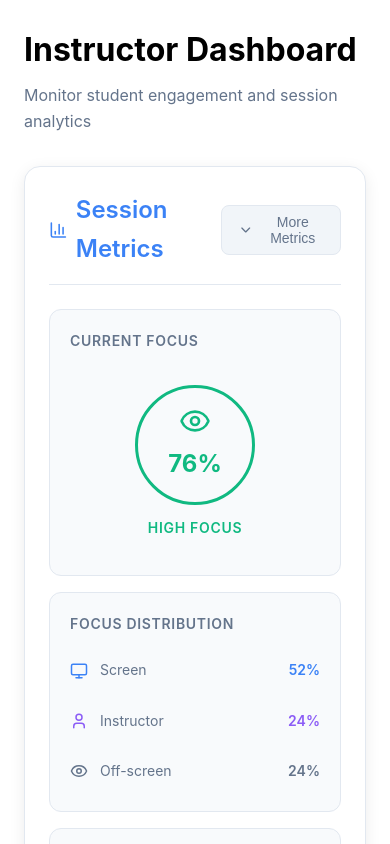
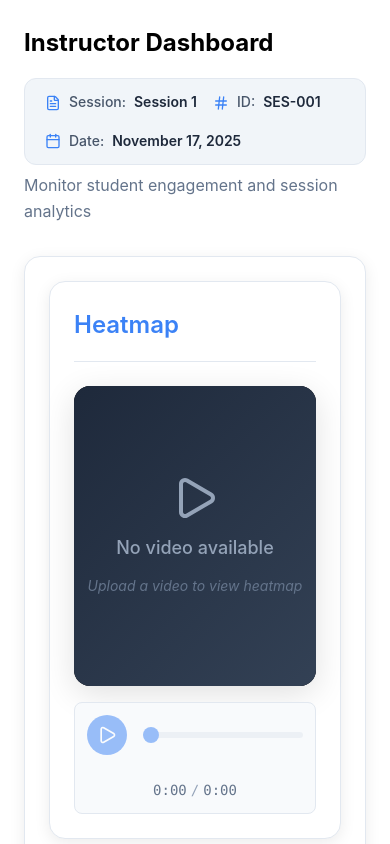
Before and after one commit to mansha71/CapstoneProject, a React app in the folder src/frontend/: page / in a window 390 px wide. Shown: the top 844 px of the page. Built offline with nearby package versions, Linux system fonts and the light colour scheme; the HTML template or start-up script is replaced by a standard one.

Commit message:
Add heatmap component and info header

```diff
--- a/src/frontend/src/App.css
+++ b/src/frontend/src/App.css
@@ -554,10 +554,19 @@ body.dark .delete-button:hover {
   margin-bottom: 2rem;
 }
 
+.dashboard-header-top {
+  display: flex;
+  justify-content: space-between;
+  align-items: center;
+  margin-bottom: 0.5rem;
+  flex-wrap: wrap;
+  gap: 1rem;
+}
+
 .dashboard-title {
   font-size: 2rem;
   font-weight: 700;
-  margin-bottom: 0.5rem;
+  margin: 0;
 }
 
 .dashboard-subtitle {
@@ -567,6 +576,74 @@ body.dark .delete-button:hover {
 
 body.dark .dashboard-subtitle {
   color: #94a3b8;
+}
+
+/* Session Info */
+.session-info {
+  display: flex;
+  align-items: center;
+  gap: 1.5rem;
+  flex-wrap: wrap;
+  background: #f1f5f9;
+  padding: 0.75rem 1.25rem;
+  border-radius: 0.75rem;
+  border: 1px solid #e2e8f0;
+}
+
+body.dark .session-info {
+  background: #1e293b;
+  border-color: #334155;
+}
+
+.session-info-item {
+  display: flex;
+  align-items: center;
+  gap: 0.5rem;
+  font-size: 0.875rem;
+}
+
+.session-info-icon {
+  color: #3b82f6;
+  flex-shrink: 0;
+}
+
+body.dark .session-info-icon {
+  color: #60a5fa;
+}
+
+.session-info-label {
+  color: #475569;
+  font-weight: 500;
+}
+
+body.dark .session-info-label {
+  color: #cbd5e1;
+}
+
+.session-info-value {
+  color: #1e293b;
+  font-weight: 600;
+}
+
+body.dark .session-info-value {
+  color: #f1f5f9;
+}
+
+/* Responsive adjustments for dashboard header */
+@media (max-width: 768px) {
+  .dashboard-header-top {
+    flex-direction: column;
+    align-items: flex-start;
+  }
+
+  .dashboard-title {
+    font-size: 1.5rem;
+  }
+
+  .session-info {
+    width: 100%;
+    gap: 1rem;
+  }
 }
 
 /* Metrics Container */
@@ -1447,3 +1524,185 @@ body.dark .object-percentage {
     gap: 0.75rem;
   }
 }
+
+/* Heatmap Component */
+.heatmap-container {
+  background: white;
+  border-radius: 1rem;
+  padding: 1.5rem;
+  box-shadow: 0 4px 16px rgba(0, 0, 0, 0.08);
+  border: 1px solid #e2e8f0;
+  margin-bottom: 2rem;
+}
+
+body.dark .heatmap-container {
+  background: #1e293b;
+  border-color: #334155;
+}
+
+.heatmap-player-wrapper {
+  display: flex;
+  flex-direction: column;
+  gap: 1rem;
+}
+
+.heatmap-video {
+  width: 100%;
+  height: auto;
+  min-height: 400px;
+  display: block;
+  background: #000;
+}
+
+.video-placeholder {
+  width: 100%;
+  min-height: 400px;
+  display: flex;
+  align-items: center;
+  justify-content: center;
+  background: linear-gradient(135deg, #1e293b 0%, #334155 100%);
+  color: #94a3b8;
+  border-radius: 0.5rem;
+}
+
+body.dark .video-placeholder {
+  background: linear-gradient(135deg, #0f172a 0%, #1e293b 100%);
+}
+
+.heatmap-controls {
+  display: flex;
+  align-items: center;
+  gap: 1rem;
+  padding: 0.75rem;
+  background: #f8fafc;
+  border-radius: 0.5rem;
+  border: 1px solid #e2e8f0;
+}
+
+body.dark .heatmap-controls {
+  background: #334155;
+  border-color: #475569;
+}
+
+.play-pause-btn {
+  display: flex;
+  align-items: center;
+  justify-content: center;
+  width: 40px;
+  height: 40px;
+  border-radius: 50%;
+  border: none;
+  background: #3b82f6;
+  color: white;
+  cursor: pointer;
+  transition: all 0.2s ease;
+  flex-shrink: 0;
+}
+
+.play-pause-btn:hover:not(:disabled) {
+  background: #2563eb;
+  transform: scale(1.05);
+}
+
+.play-pause-btn:disabled {
+  opacity: 0.5;
+  cursor: not-allowed;
+}
+
+.slider-container {
+  flex: 1;
+  display: flex;
+  align-items: center;
+}
+
+.heatmap-slider {
+  width: 100%;
+  height: 6px;
+  border-radius: 3px;
+  background: #e2e8f0;
+  outline: none;
+  -webkit-appearance: none;
+  appearance: none;
+  cursor: pointer;
+}
+
+body.dark .heatmap-slider {
+  background: #475569;
+}
+
+.heatmap-slider::-webkit-slider-thumb {
+  -webkit-appearance: none;
+  appearance: none;
+  width: 16px;
+  height: 16px;
+  border-radius: 50%;
+  background: #3b82f6;
+  cursor: pointer;
+  transition: all 0.2s ease;
+}
+
+.heatmap-slider::-webkit-slider-thumb:hover {
+  background: #2563eb;
+  transform: scale(1.2);
+}
+
+.heatmap-slider::-moz-range-thumb {
+  width: 16px;
+  height: 16px;
+  border-radius: 50%;
+  background: #3b82f6;
+  cursor: pointer;
+  border: none;
+  transition: all 0.2s ease;
+}
+
+.heatmap-slider::-moz-range-thumb:hover {
+  background: #2563eb;
+  transform: scale(1.2);
+}
+
+.heatmap-slider:disabled {
+  opacity: 0.5;
+  cursor: not-allowed;
+}
+
+.time-display {
+  display: flex;
+  align-items: center;
+  gap: 0.25rem;
+  font-size: 0.875rem;
+  font-family: 'SF Mono', Monaco, monospace;
+  color: #64748b;
+  min-width: 80px;
+  justify-content: flex-end;
+}
+
+body.dark .time-display {
+  color: #94a3b8;
+}
+
+.time-separator {
+  color: #94a3b8;
+}
+
+body.dark .time-separator {
+  color: #64748b;
+}
+
+/* Responsive adjustments for heatmap */
+@media (max-width: 768px) {
+  .heatmap-video,
+  .video-placeholder {
+    min-height: 300px;
+  }
+
+  .heatmap-controls {
+    flex-wrap: wrap;
+  }
+
+  .time-display {
+    width: 100%;
+    justify-content: center;
+    margin-top: 0.5rem;
+  }
+}
--- /dev/null
+++ b/src/frontend/src/components/Heatmap.jsx
@@ -0,0 +1,130 @@
+import { useState, useRef, useEffect } from 'react';
+import { Play, Pause } from 'lucide-react';
+
+const Heatmap = ({ videoUrl = null }) => {
+  const videoRef = useRef(null);
+  const [isPlaying, setIsPlaying] = useState(false);
+  const [currentTime, setCurrentTime] = useState(0);
+  const [duration, setDuration] = useState(0);
+  const [isLoading, setIsLoading] = useState(true);
+
+  // Update current time as video plays
+  useEffect(() => {
+    const video = videoRef.current;
+    if (!video) return;
+
+    const updateTime = () => setCurrentTime(video.currentTime);
+    const updateDuration = () => {
+      setDuration(video.duration);
+      setIsLoading(false);
+    };
+    const handlePlay = () => setIsPlaying(true);
+    const handlePause = () => setIsPlaying(false);
+    const handleLoadedMetadata = () => {
+      setDuration(video.duration);
+      setIsLoading(false);
+    };
+
+    video.addEventListener('timeupdate', updateTime);
+    video.addEventListener('loadedmetadata', handleLoadedMetadata);
+    video.addEventListener('durationchange', updateDuration);
+    video.addEventListener('play', handlePlay);
+    video.addEventListener('pause', handlePause);
+
+    return () => {
+      video.removeEventListener('timeupdate', updateTime);
+      video.removeEventListener('loadedmetadata', handleLoadedMetadata);
+      video.removeEventListener('durationchange', updateDuration);
+      video.removeEventListener('play', handlePlay);
+      video.removeEventListener('pause', handlePause);
+    };
+  }, []);
+
+  const togglePlayPause = () => {
+    const video = videoRef.current;
+    if (!video) return;
+
+    if (isPlaying) {
+      video.pause();
+    } else {
+      video.play();
+    }
+  };
+
+  const handleSliderChange = (e) => {
+    const video = videoRef.current;
+    if (!video) return;
+
+    const newTime = parseFloat(e.target.value);
+    video.currentTime = newTime;
+    setCurrentTime(newTime);
+  };
+
+  const formatTime = (seconds) => {
+    if (isNaN(seconds) || !isFinite(seconds)) return '0:00';
+    const mins = Math.floor(seconds / 60);
+    const secs = Math.floor(seconds % 60);
+    return `${mins}:${secs.toString().padStart(2, '0')}`;
+  };
+
+  return (
+    <div className="heatmap-container">
+      <div className="metrics-header">
+        <h2 className="metrics-title">Heatmap</h2>
+      </div>
+
+      <div className="heatmap-player-wrapper">
+        <div className="video-player">
+          {videoUrl ? (
+            <video
+              ref={videoRef}
+              src={videoUrl}
+              className="heatmap-video"
+              preload="metadata"
+            />
+          ) : (
+            <div className="video-placeholder">
+              <div className="placeholder-content">
+                <Play size={48} />
+                <p>No video available</p>
+                <span className="placeholder-note">Upload a video to view heatmap</span>
+              </div>
+            </div>
+          )}
+        </div>
+
+        <div className="heatmap-controls">
+          <button
+            className="play-pause-btn"
+            onClick={togglePlayPause}
+            disabled={!videoUrl || isLoading}
+            aria-label={isPlaying ? 'Pause' : 'Play'}
+          >
+            {isPlaying ? <Pause size={20} /> : <Play size={20} />}
+          </button>
+
+          <div className="slider-container">
+            <input
+              type="range"
+              min="0"
+              max={duration || 0}
+              value={currentTime}
+              onChange={handleSliderChange}
+              step="0.1"
+              className="heatmap-slider"
+              disabled={!videoUrl || isLoading}
+            />
+          </div>
+
+          <div className="time-display">
+            <span>{formatTime(currentTime)}</span>
+            <span className="time-separator">/</span>
+            <span>{formatTime(duration)}</span>
+          </div>
+        </div>
+      </div>
+    </div>
+  );
+};
+
+export default Heatmap;
--- a/src/frontend/src/components/InstructorDashboard.jsx
+++ b/src/frontend/src/components/InstructorDashboard.jsx
@@ -1,6 +1,7 @@
 import { useState } from 'react';
 
 import Metrics from './Metrics';
+import SessionInfo from './SessionInfo';
 
 const InstructorDashboard = () => {
   const [metricsExpanded, setMetricsExpanded] = useState(false);
@@ -8,7 +9,10 @@ const InstructorDashboard = () => {
   return (
     <div className="instructor-dashboard">
       <div className="dashboard-header">
-        <h1 className="dashboard-title">Instructor Dashboard</h1>
+        <div className="dashboard-header-top">
+          <h1 className="dashboard-title">Instructor Dashboard</h1>
+          <SessionInfo />
+        </div>
         <p className="dashboard-subtitle">Monitor student engagement and session analytics</p>
       </div>
       <div className="dashboard-content">
--- a/src/frontend/src/components/Metrics.jsx
+++ b/src/frontend/src/components/Metrics.jsx
@@ -2,6 +2,7 @@ import { useState } from 'react';
 
 import { ChevronDown, ChevronUp, Eye, Monitor, User, AlertCircle, CheckCircle, XCircle, BarChart3, Clock, TrendingUp, Activity, Mic, MicOff } from 'lucide-react';
 import AttentionPlayer from './AttentionPlayer';
+import Heatmap from './Heatmap';
 
 // Utility functions
 const getFocusColor = (percentage) => {
@@ -353,6 +354,7 @@ const Metrics = ({
   const metrics = data || mockData;
   return (
     <div className="metrics-container">
+      <Heatmap />
       <div className="metrics-header">
         <h2 className="metrics-title">
           <BarChart3 size={24} style={{ marginRight: '0.5rem' }} />
--- /dev/null
+++ b/src/frontend/src/components/SessionInfo.jsx
@@ -0,0 +1,42 @@
+import { Calendar, Hash, FileText } from 'lucide-react';
+
+const SessionInfo = ({ sessionName = 'Session 1', sessionId = 'SES-001', sessionDate = null }) => {
+  // Format date - use provided date or current date as fallback
+  const formatDate = (date) => {
+    if (!date) {
+      date = new Date();
+    } else if (typeof date === 'string') {
+      date = new Date(date);
+    }
+
+    return date.toLocaleDateString('en-US', {
+      year: 'numeric',
+      month: 'long',
+      day: 'numeric'
+    });
+  };
+
+  const displayDate = formatDate(sessionDate);
+
+  return (
+    <div className="session-info">
+      <div className="session-info-item">
+        <FileText size={16} className="session-info-icon" />
+        <span className="session-info-label">Session:</span>
+        <span className="session-info-value">{sessionName}</span>
+      </div>
+      <div className="session-info-item">
+        <Hash size={16} className="session-info-icon" />
+        <span className="session-info-label">ID:</span>
+        <span className="session-info-value">{sessionId}</span>
+      </div>
+      <div className="session-info-item">
+        <Calendar size={16} className="session-info-icon" />
+        <span className="session-info-label">Date:</span>
+        <span className="session-info-value">{displayDate}</span>
+      </div>
+    </div>
+  );
+};
+
+export default SessionInfo;
```
